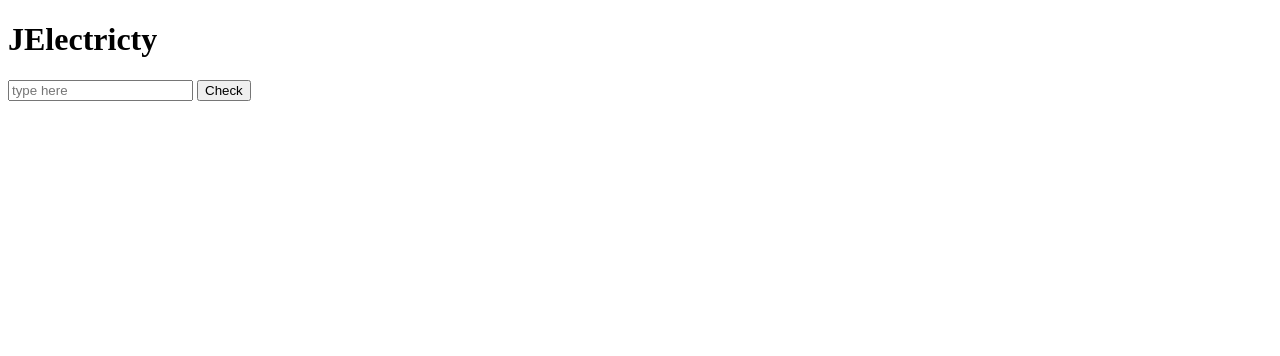
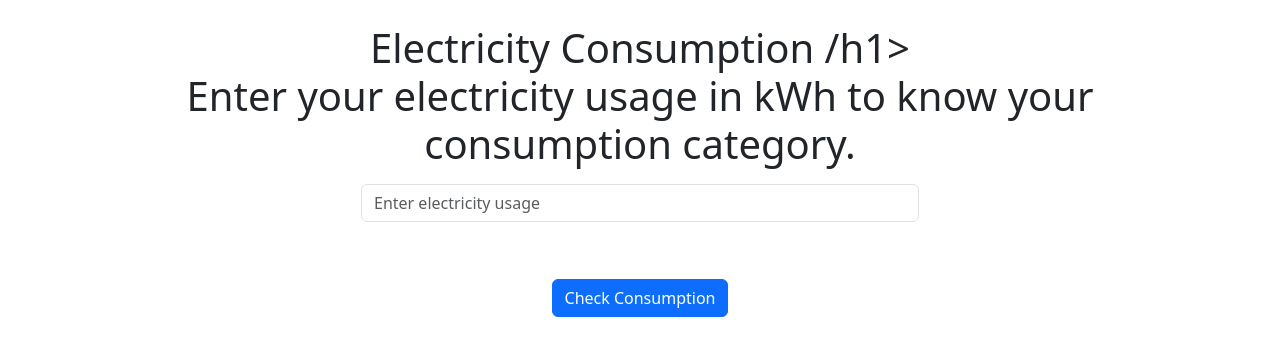
Before and after one commit to RosyDaet/Fv_ICT_9R_Q4_Drill1_Eliana_Daet-, a plain HTML site: page Index.html in a window 1280 px wide. Drawn offline with nearby package versions, Linux system fonts and the light colour scheme.

Commit message:
Update Index.html

```diff
--- a/Index.html
+++ b/Index.html
@@ -1,45 +1,62 @@
 <!DOCTYPE html>
 <html lang="en">
 <head>
+
 <meta charset="UTF-8">
 <meta name="viewport" content="width=device-width, initial-scale=1.0">
-    <title>Q4 drill 1</title>
+
+<title>Q4 Drill 1</title>
+
+<link href="https://cdn.jsdelivr.net/npm/bootstrap@5.3.2/dist/css/bootstrap.min.css" rel="stylesheet">
+
+
 </head>
 
-<h1>JElectricty </h1>
+<body class="container text-center">
 
+<h1 class="mt-4">Electricity Consumption /h1>
 
-    <input type="text" class="form-control" id=" Age" placeholder="type here">
-    <button class="btn btn-info" onclick="checkAge()">Check</button>
+<p>Enter your electricity usage in kWh to know your consumption category.</p>
+
+<input type="number" id="consumption" class="form-control w-50 mx-auto" placeholder="Enter electricity usage">
+
+<br>
+
+<button class="btn btn-primary" onclick="checkConsumption()">Check Consumption</button>
 
 <script>
 
-        function checkAge() {
+function checkConsumption() {
 
-            var age = document.getElementById ("Age").value;
+    var consumption = document.getElementById("consumption").value;
 
-            if(isNaN() ||  < 0){
-                alert("please input a valid number")
-            }
-            else if ( Consumtion <= 100
-                //els if (consumption>=0) &&
-                (consumtion <=100)
-            ) {
-                alert("you are underage.");
+    if (isNaN(consumption) || consumption < 0) {
+        alert("Please enter a valid number.");
     }
 
-            else if ( > 18) {
-                alert
-                ("");
+    else if (consumption <= 100) {
+        alert("Lifeline Consumer - Discounted electricity rates.");
+    }
+
+    else if (consumption <= 200) {
+        alert("Low Consumption - Normal residential rate.");
+    }
+
+    else if (consumption <= 300) {
+        alert("Average Consumption - Typical electricity usage.");
+    }
+
+    else if (consumption <= 500) {
+        alert("High Consumption - Higher electricity usage.");
     }
 
     else {
-                alert(".");
+        alert("Very High Consumption - Heavy electricity users.");
     }
 
 }
 
-<body>
+</script>
 
 </body>
 </html>
```
Lines whose indentation alone changed are shown as unchanged.
